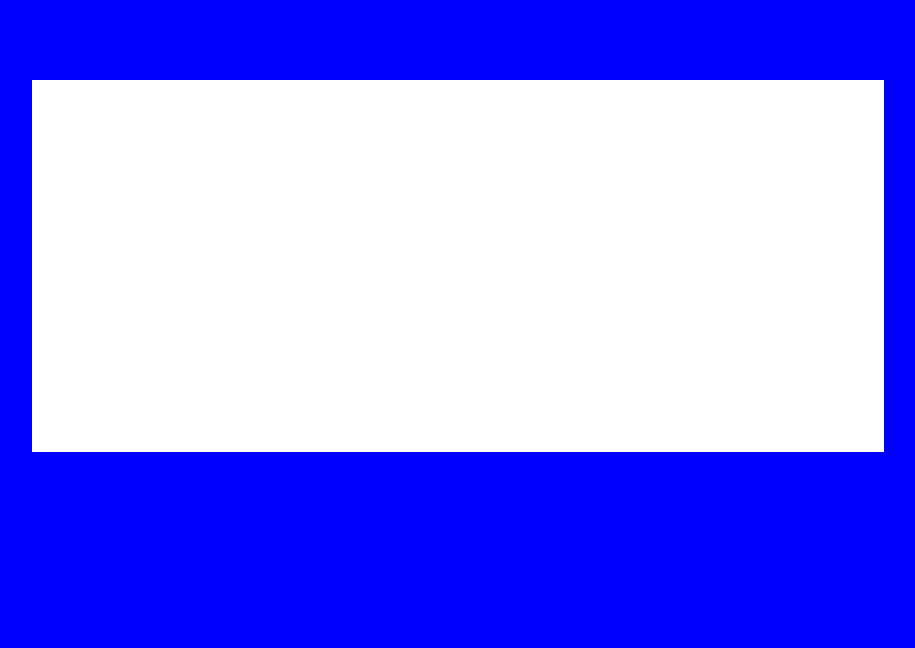
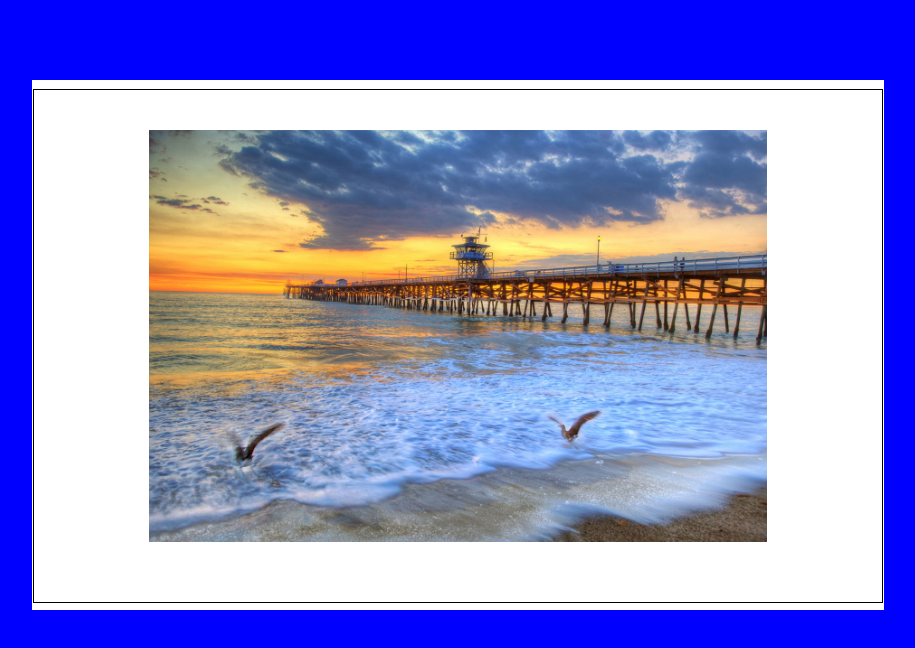
Before and after one commit to totalbabe13/dynamic-user-interface-exercise-, a plain HTML site: page image_carousel_demo/index.html in a window 1280 px wide. Shown: the whole page, without its empty margins (182-1097 px from the left). Drawn offline with Linux system fonts and the light colour scheme.

Commit message:
configuring css positioning

```diff
--- a/image_carousel_demo/index.html
+++ b/image_carousel_demo/index.html
@@ -7,7 +7,9 @@
   </head>
   <body>
     <div class="carousel-container">
-
+        <div class="slide">
+            <img src="images/beach1.jpg" alt="">
+        </div>
     </div>
     <script src="scripts.js"></script>
   </body>
--- a/image_carousel_demo/styles.css
+++ b/image_carousel_demo/styles.css
@@ -4,11 +4,26 @@ body{
 
 .carousel-container {
     width: 850px;
-   height: 370px;
+    height: 66vh;
     border: 1px solid white;
     margin-left: auto;
     margin-right: auto;
     margin-top: 10vh;
     background-color: white;
+}
 
+.slide {
+    position: relative;
+    top: 1vh;
+    height: 64vh;
+    border: 1px solid black;
 }
+
+img {
+    display: block;
+    position: relative;
+    width: 618px;
+    margin-top: 5vh;
+    margin-left: auto;
+    margin-right: auto;
+}
```
Lines whose indentation alone changed are shown as unchanged.
